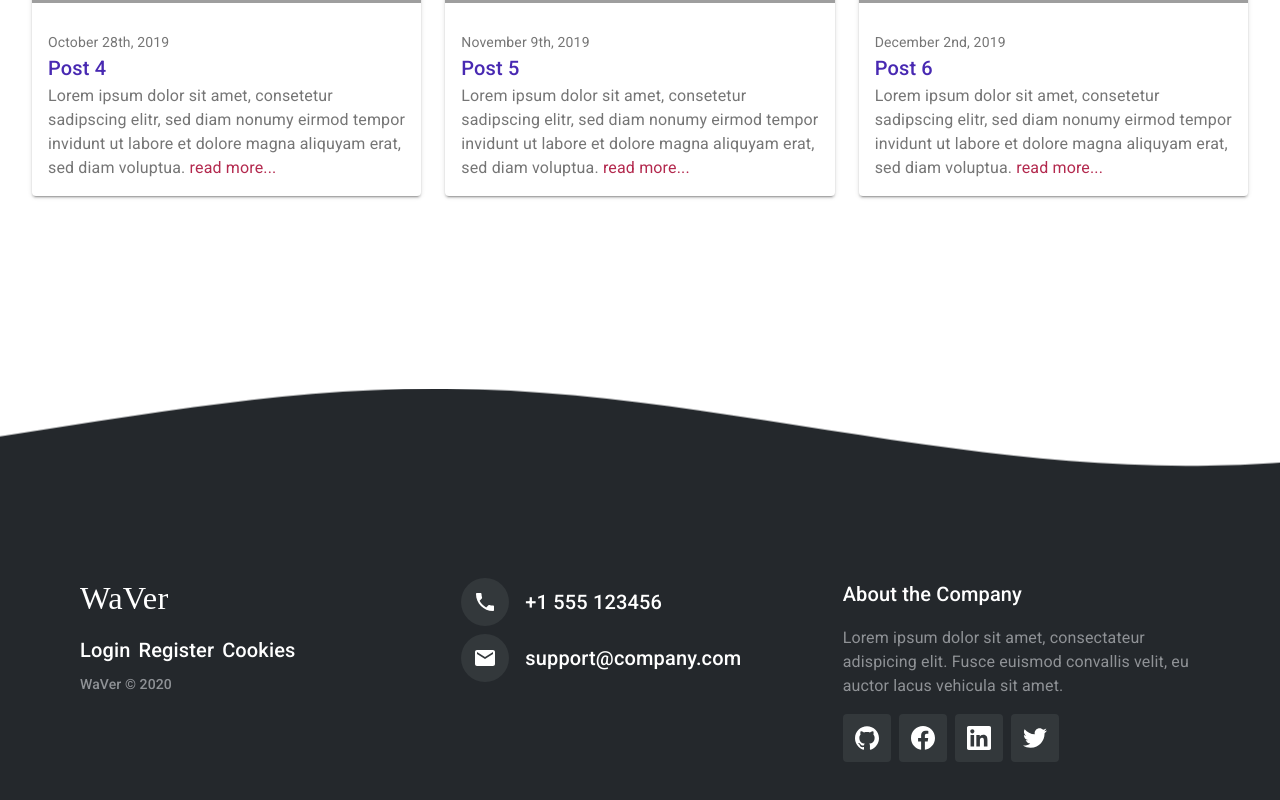
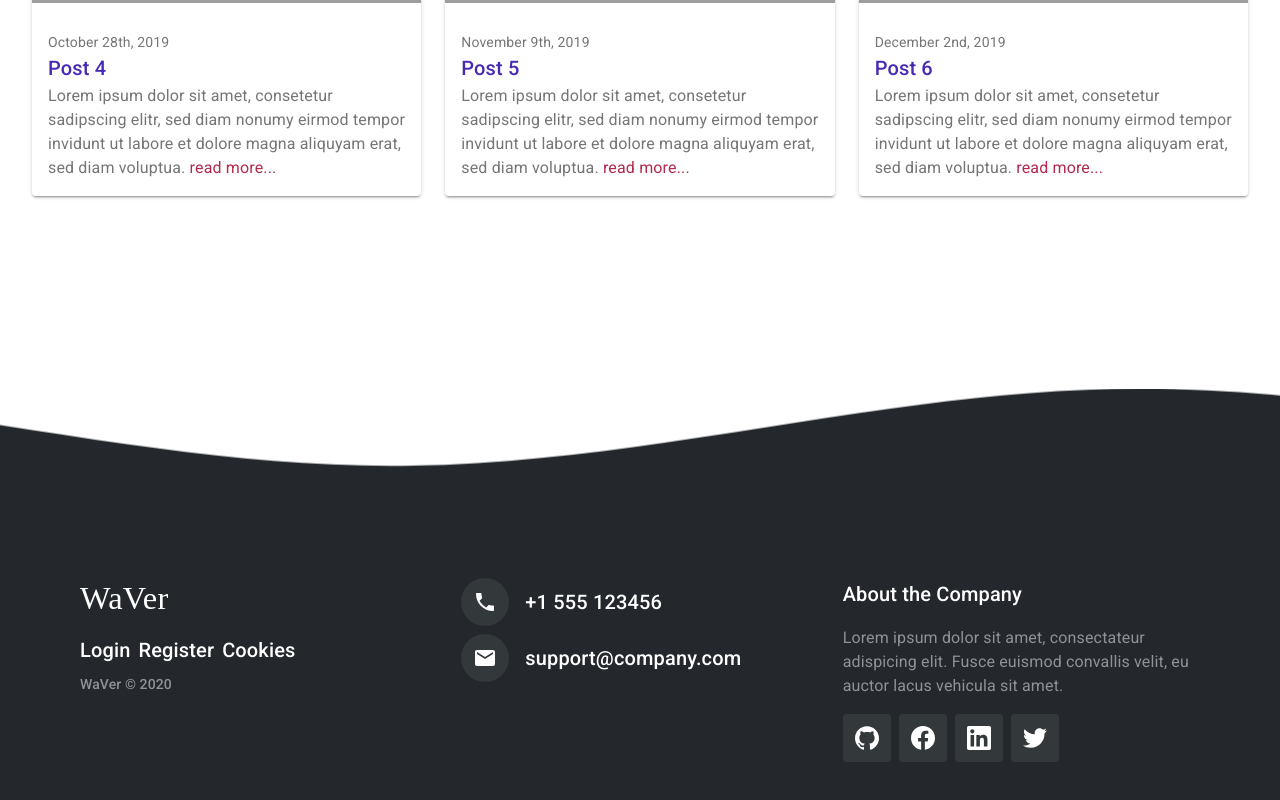
Before and after one commit to vitaliyMiskevuch1212/react-saas-template, a React (Create React App) app: page /blog in a window 1280 px wide. Shown: the part 958-1758 px from the top of the page. Built offline with nearby package versions, Linux system fonts and the light colour scheme; grey boxes are pictures that could not be loaded; a web font is replaced by a local one.

Commit message:
Merge pull request #117 from dunky11/development

```diff
--- a/src/logged_out/components/footer/Footer.js
+++ b/src/logged_out/components/footer/Footer.js
@@ -159,6 +159,7 @@ function Footer(props) {
       <WaveBorder
         upperColor="#FFFFFF"
         lowerColor={theme.palette.common.darkBlack}
+        animationNegativeDelay={4}
       />
       <div className={classes.footerInner}>
         <Grid container spacing={3}>
--- a/src/logged_out/components/home/HeadSection.js
+++ b/src/logged_out/components/home/HeadSection.js
@@ -169,6 +169,7 @@ function HeadSection(props) {
         upperColor={theme.palette.secondary.main}
         lowerColor="#FFFFFF"
         className={classes.waveBorder}
+        animationNegativeDelay={2}
       />
     </Fragment>
   );
--- a/src/shared/WaveBorder.js
+++ b/src/shared/WaveBorder.js
@@ -22,7 +22,7 @@ const styles = theme => ({
   parallax: {
     "& > use": {
       animation: "$moveForever 4s cubic-bezier(0.62, 0.5, 0.38, 0.5) infinite",
-      animationDelay: "-2s"
+      animationDelay: props => `-${props.animationNegativeDelay}s`
     }
   }
 });
@@ -61,6 +61,7 @@ WaveBorder.propTypes = {
   lowerColor: PropTypes.string.isRequired,
   upperColor: PropTypes.string.isRequired,
   classes: PropTypes.object.isRequired,
+  animationNegativeDelay: PropTypes.number.isRequired,
   className: PropTypes.string
 };
 
```
